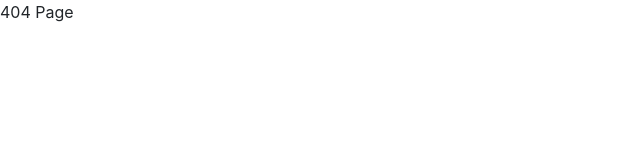
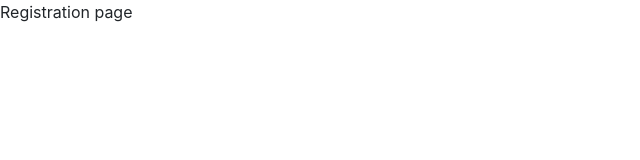
Before and after one commit to 102160242/elearning, a React (Create React App) app: page /registration in a window 1280 px wide. Before the commit this address led to /404. Shown: the top 160 px of the page, without its empty margins (0-640 px from the left). Built offline with nearby package versions, Linux system fonts and the light colour scheme.

Commit message:
Auth page
thêm switch với route trong auth
tạo các file js cơ bản trong auth

```diff
--- a/src/App.js
+++ b/src/App.js
@@ -41,7 +41,7 @@ class App extends React.Component {
       return (
         <div>
           <Switch>
-            <Route exact path="/auth" component={Auth} />
+            <Route component={Auth} />
             <Route exact path="/admin" component={Admin} />
             <Route exact path="/404" component={_404} />
             <Route exact path="/403" component={_403} />
--- a/src/app/auth/Auth.js
+++ b/src/app/auth/Auth.js
@@ -1,9 +1,22 @@
 import React from 'react';
+import Login from './Login';
+import ForgotPassword from './ForgotPassword';
+import Registration from './Registration';
+import { Route, Switch, Redirect} from 'react-router-dom';
+
 class Auth extends React.Component {
-    state = {}
+    constructor(props) {
+        super(props);
+        this.state = {  };
+    }
     render() {
         return (
-            <div>Auth Pages</div>
+            <Switch>
+                <Redirect from="/auth" exact={true} to="/login"/>
+                <Route exact path="/login" component={Login} />
+                <Route exact path="/forgotPassword" component={ForgotPassword} />
+                <Route exact path="/registration" component={Registration} />
+            </Switch>
         );
     }
 }
--- /dev/null
+++ b/src/app/auth/ForgotPassword.js
@@ -0,0 +1,15 @@
+import React from 'react';
+
+class ForgotPassword extends React.Component{
+    constructor(props){
+        super(props);
+        this.state={};
+    }
+    render(){
+        return(
+            <div>ForgotPasswprd page</div>
+        );
+    }
+}
+
+export default ForgotPassword;
--- /dev/null
+++ b/src/app/auth/Login.js
@@ -0,0 +1,15 @@
+import React from 'react';
+
+class Login extends React.Component {
+    constructor(props) {
+        super(props);
+        this.state = {  };
+    }
+    render() {
+        return (
+            <div>Login Page</div>
+        );
+    }
+}
+
+export default Login;
--- /dev/null
+++ b/src/app/auth/Registration.js
@@ -0,0 +1,15 @@
+import React from 'react';
+
+class Registration extends React.Component{
+    constructor(props){
+        super(props);
+        this.state={};
+    }
+    render(){
+        return(
+            <div>Registration page</div>
+        );
+    }
+}
+
+export default Registration;
```
